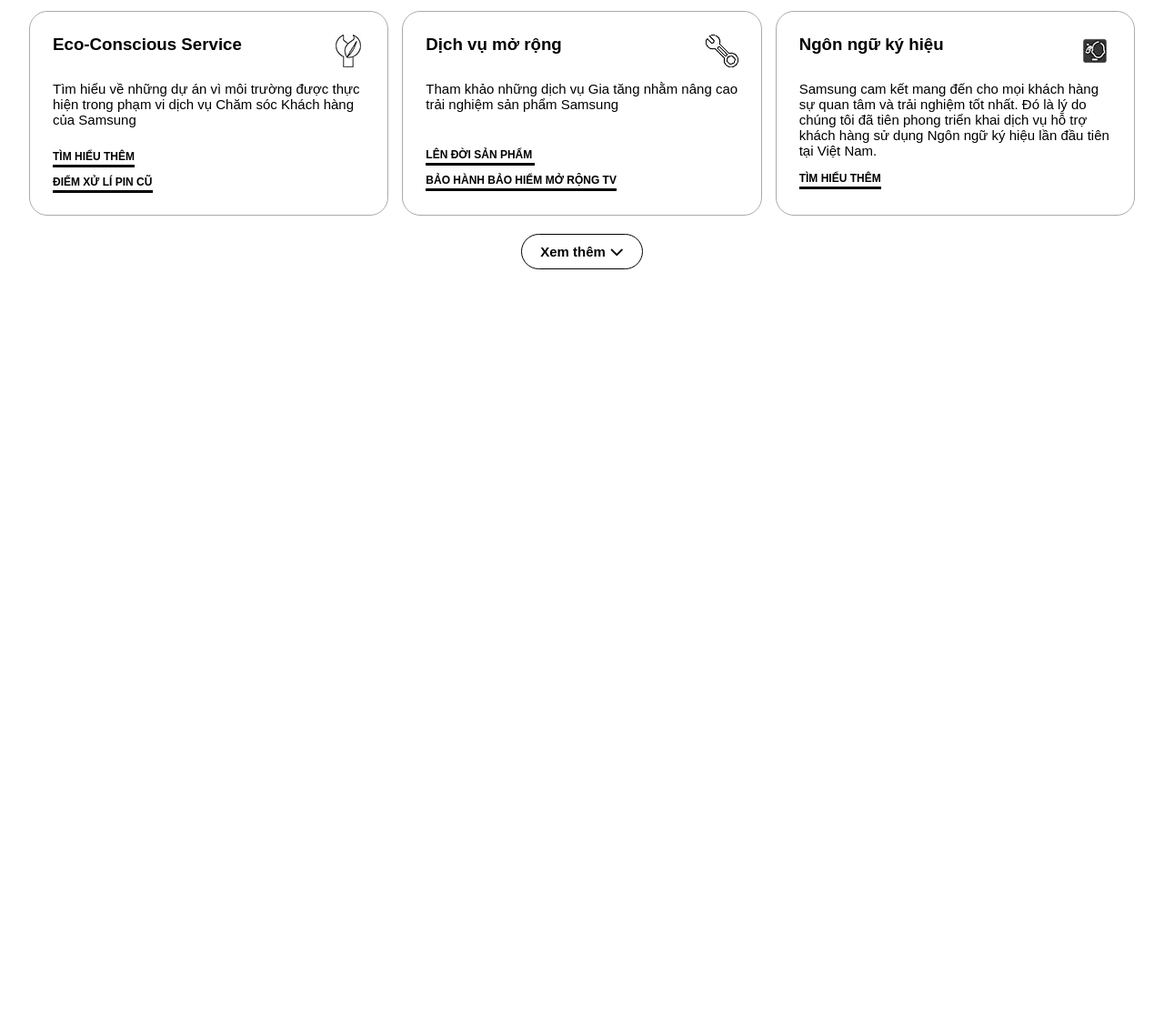
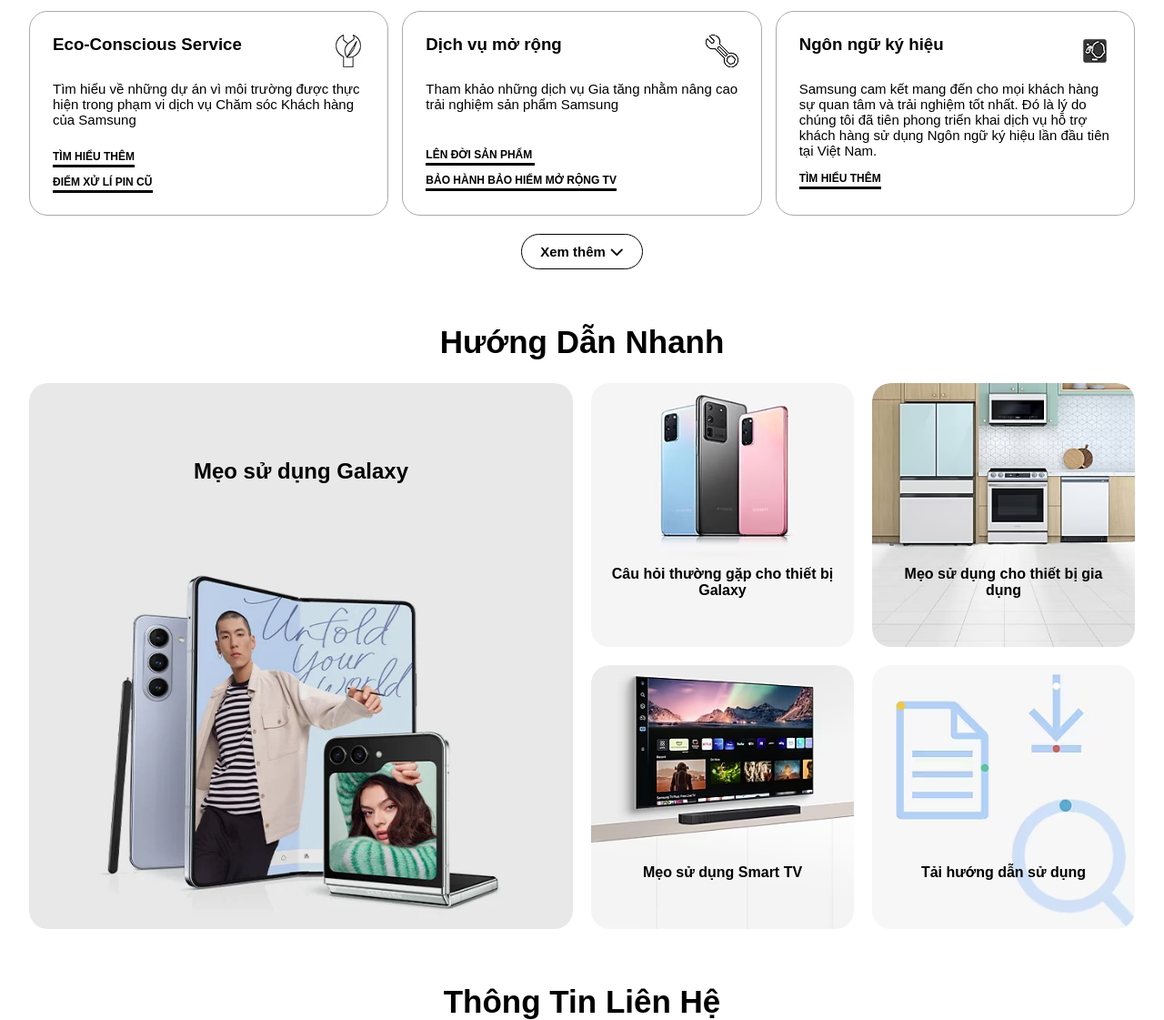
Before and after one commit to KarrinPaola/Web-Project---SamsungVN, a plain HTML site: page SupportPage/Code/support.html in a window 1280 px wide. Shown: the part 1619-2740 px from the top of the page at 91% size. Before the commit the page ends 1915 px from the top, so only its background shows below. Drawn offline with Linux system fonts and the light colour scheme; a web font is replaced by a local one.

Commit message:
SupportPage

```diff
--- a/SupportPage/Code/support.css
+++ b/SupportPage/Code/support.css
@@ -1,3 +1,7 @@
+@font-face {
+    font-family: 'SamsungOne';
+    src: url('path_to_your_font/SamsungOne-Regular.ttf') format('truetype');
+}
 *{
     padding: 0;
     margin: 0;
@@ -5,7 +9,7 @@
 }
 header, main, footer{
     width: 100%;
-    font-family: sans-serif;
+    font-family: 'SamsungOne', sans-serif;
 }
 header{
     height: 25vh;
@@ -404,3 +408,92 @@ main{
 .non-un{
     color: black;
 }
+.case{
+    display: grid;
+    margin: auto;
+    width: 95%;
+    height: 600px;
+    grid-template-columns: repeat(4, 1fr);
+    grid-template-rows: auto;
+    grid-template-areas:
+    "item1 item1 item2 item3"
+    "item1 item1 item4 item5"
+    ;
+    column-gap: 20px;
+    row-gap: 20px;
+}
+.items{
+    position: relative;
+    overflow: hidden;
+    border-radius: 20px;
+}
+.items img{
+    width: 100%;
+    height: 100%;
+    border-radius: 20px;
+    z-index: 0;
+    object-fit: cover;
+}
+.items div{
+    width: 85%;
+    position: absolute;
+    display: flex;
+    flex-direction: column;
+    justify-content: center;
+    align-items: center;
+    bottom: 5%;
+    left: 50%;
+    transform: translateX(-50%);
+    z-index: 1;
+}
+.item1 div{
+    bottom: 75%;
+}
+.item1{
+    grid-area: item1;
+}
+.item2{
+    grid-area: item2;
+}
+.item3{
+    grid-area: item3;
+}
+.item4{
+    grid-area: item4;
+}
+.item5{
+    grid-area: item5;
+}
+.big-title{
+    font-size: 24px;
+}
+.buy-now{
+    visibility: hidden;
+    cursor: pointer;
+    color: white;
+    background-color: #000;
+    border-radius: 20px;
+    padding: 7px 12px;
+    margin-top: 10px;
+    font-size: 13px;
+    transform: translateY(50%);
+    transition: all 0.2s linear;
+    opacity: 0;
+}
+.items:hover .buy-now {
+    /* khi di chuột vào .items, hiển thị nút và di chuyển nó lên */
+    opacity: 1;
+    transform: translateY(0);
+}
+.buy-now:hover{
+    background-color: #555555;
+}
+.items:hover img{
+    transform: scale(1.05);
+    transition: transform 0.2s linear;
+}
+.change{
+    color: black;
+    font-weight: bold;
+    text-align: center;
+}
--- a/SupportPage/Code/support.html
+++ b/SupportPage/Code/support.html
@@ -348,6 +348,49 @@
             </div>
             <div id="load-more">Xem thêm<i class="fa-solid fa-chevron-down"></i></div>
         </div>
+        <div>
+            <p class="p1">Hướng Dẫn Nhanh</p>
+        </div>
+        <div class="case">
+            <div class="items item1">
+                <div>
+                    <a href="" class="big-title change">Mẹo sử dụng Galaxy</a>
+                    <a href="" class="buy-now">Tìm hiểu thêm</a>
+                </div>
+                <img src="/Web-Project---SamsungVN/SupportPage/IMG/Useful-tips-for-Galaxy-support-page-v3.png" alt="">
+            </div>
+            <div class="items item2">
+                <div>
+                    <a href="" class="change">Câu hỏi thường gặp cho thiết bị Galaxy</a>
+                    <a href="" class="buy-now">Tìm hiểu thêm</a>
+                </div>
+                <img src="/Web-Project---SamsungVN/SupportPage/IMG/Tip_Banner_S20_PC_Full_Bleed_Small_330x330.jpg" alt="">
+            </div>
+            <div class="items item3">
+                <div>
+                    <a href="" class="change">Mẹo sử dụng cho thiết bị gia dụng</a>
+                    <a href="" class="buy-now">Tìm hiểu thêm</a>
+                </div>
+                <img src="/Web-Project---SamsungVN/SupportPage/IMG/desktop_How-to_Useful-guide-for-HA_08-12-2022.jpg" alt="">
+            </div>
+            <div class="items item4">
+                <div>
+                    <a href="" class="change">Mẹo sử dụng Smart TV</a>
+                    <a href="" class="buy-now">Tìm hiểu thêm</a>
+                </div>
+                <img src="/Web-Project---SamsungVN/SupportPage/IMG/desktop_How-to_Tips-to-use-smart-tv_08-14-2022.jpg" alt="">
+            </div>
+            <div class="items item5">
+                <div>
+                    <a href="" class="change">Tải hướng dẫn sử dụng</a>
+                    <a href="" class="buy-now">Tìm hiểu thêm</a>
+                </div>
+                <img src="/Web-Project---SamsungVN/SupportPage/IMG/PC_manuals-and-download_330_330.png" alt="">
+            </div>
+        </div>
+        <div>
+            <p class="p1">Thông Tin Liên Hệ</p>
+        </div>
     </main>
     <footer>
 
--- a/SupportPage/Code/support.js
+++ b/SupportPage/Code/support.js
@@ -136,3 +136,20 @@ window.addEventListener('load', function() {
         }
     }
 });
+window.addEventListener('load', function() {
+    var items = document.querySelectorAll('.items');
+
+    items.forEach(function(item) {
+        item.addEventListener('mouseenter', function() {
+            var buyNow = item.querySelector('.buy-now');
+            buyNow.style.visibility = 'visible';
+            buyNow.style.opacity = '1';
+        });
+
+        item.addEventListener('mouseleave', function() {
+            var buyNow = item.querySelector('.buy-now');
+            buyNow.style.visibility = 'hidden';
+            buyNow.style.opacity = '0';
+        });
+    });
+});
```
